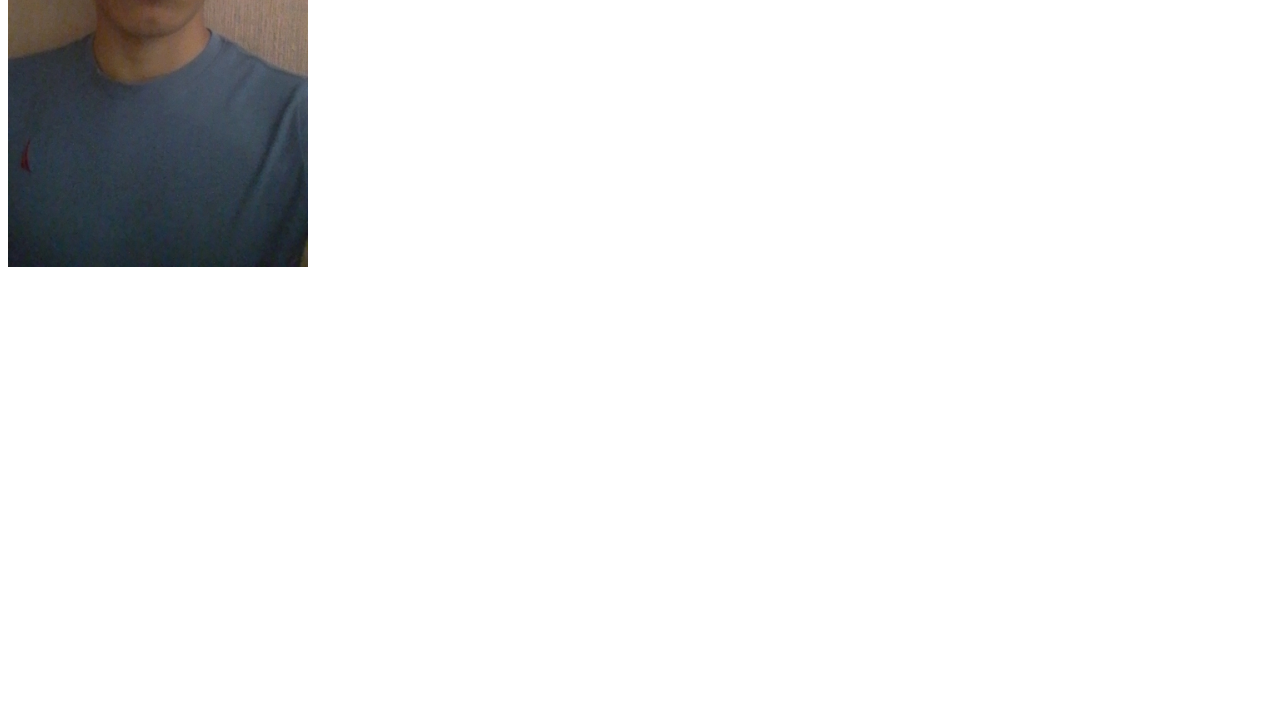
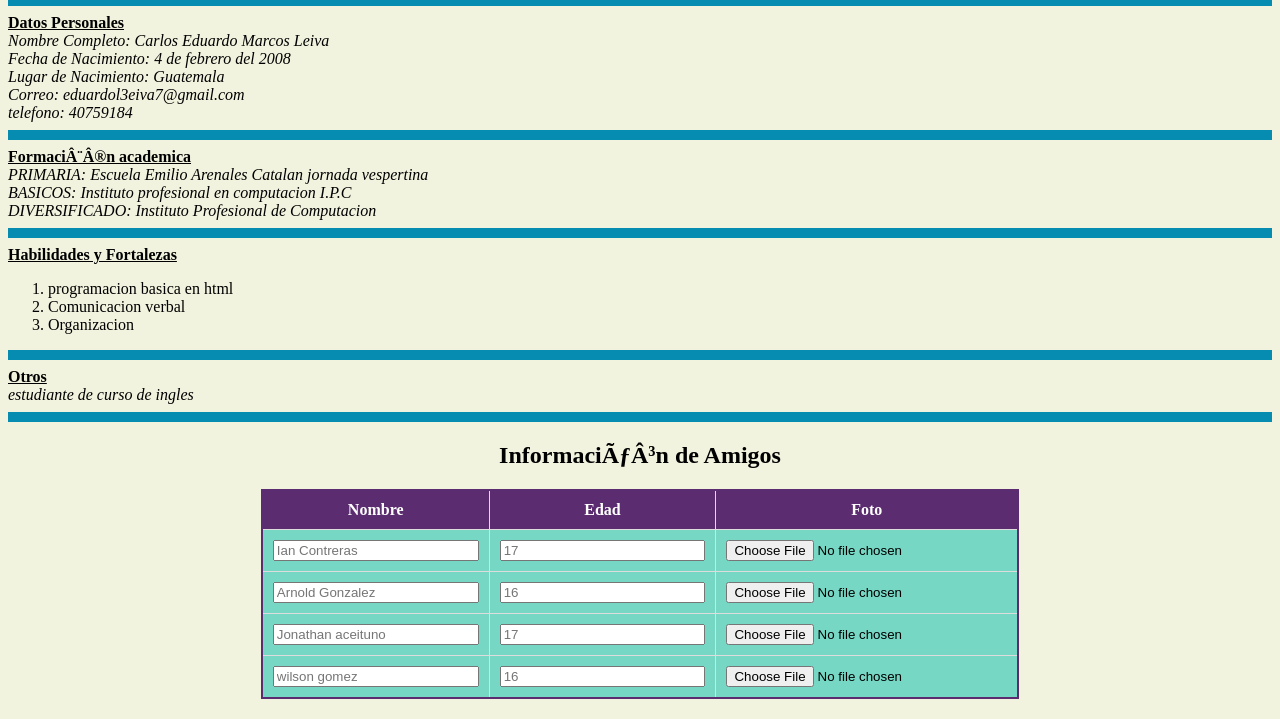
Before and after one commit to Eduardroid2/Curriculum, a plain HTML site: page index.html in a window 1280 px wide. Shown: the part 672-1391 px from the top of the page. Before the commit the page ends 947 px from the top, so only its background shows below. Drawn offline with Linux system fonts and the light colour scheme.

Commit message:
Update index.html

```diff
--- a/index.html
+++ b/index.html
@@ -1,27 +1,107 @@
 <html>
 <head>
-    <title>Mi Proyecto</title>
+    <h2>Imagen Representativa</h2>
+   <img src="curriculum.webp"  alt="" width="300">
+    <title>Mi Proyecto Web</title>
+</head>
+<body style="background-color: f2f3de;">
+    <h1>Bienvenido a Mi Portafolio</h1>
+    <hr size="10" noshade color = "068cb0" align = "center">
+
+   <b> <u>Datos Personales</u></b><br>
+    <i>Nombre Completo: Carlos Eduardo Marcos Leiva </i><br>
+    <i>Fecha de Nacimiento: 4 de febrero  del 2008</i><br>
+     <i>Lugar de Nacimiento: Guatemala </i><br>
+    <i> Correo: eduardol3eiva7@gmail.com</i><br>
+     <i>telefono: 40759184 </i><br>
+    <hr size="10"  color = "068cb0" align = "center">
+
+<b><u>Formaci¨®n academica</u></b><br>
+    <i>PRIMARIA:
+          Escuela Emilio Arenales Catalan jornada vespertina </i><br>
+    <i> BASICOS:
+           Instituto profesional en computacion I.P.C</i><br>
+    <i> DIVERSIFICADO:
+           Instituto Profesional de Computacion</i><br>
+    <hr size="10" color = "068cb0" align = "center">
+
+
+<b><u>Habilidades y Fortalezas</u></b><br>
+    <ol>
+  <li>programacion basica en html</li>
+  <li>Comunicacion verbal</li>
+  <li>Organizacion </li>
+</ol>
+    <hr size="10" color = "068cb0" align = "center">
+
+<b><u>Otros</u></b><br>
+    <i> estudiante de curso de ingles </i><br>
+
+    <hr size="10" color = "068cb0" align = "center">
+
+
+     <meta charset="UTF-8">
+    <meta name="viewport" content="width=device-width, initial-scale=1.0">
+    <title>Tabla de Amigos</title>
+    <style>
+        table {
+            width: 60%;
+            margin: 20px auto;
+            border-collapse: collapse;
+            border: 2px solid #5B2C6F;
+            background-color: #76D7C4;
+        }
+        th, td {
+            padding: 10px;
+            text-align: center;
+            border: 1px solid #ddd;
+        }
+        th {
+            background-color: #5b2c6f;
+            color: white;
+        }
+        td input {
+            width: 100%;
+        }
+        td img {
+            width: 50px;
+            height: 50px;
+            border-radius: 50%;
+        }
+    </style>
 </head>
 <body>
-    <h1>Bienvenido a Mi Portafolio</h1>
-    <hr size="5" noshade>
 
-    <b>Proyecto Curriculum</b><br>
+    <h2 style="text-align: center;">InformaciÃ³n de Amigos</h2>
 
-    <u>Datos Personales</u><br>
-    <i>Nombres: Calos Eduardo </i><br>
-     <i>Apellidos: Marcos Leiva </i><br>
-    <i>Carrera: Bachillerato en computación en ciencias y letras</i><br>
-<i>Estudiante del: instituto profesional en computación </i><br>
-<i> correo: eduardol3eiva7@gmail.com</i><br>
-<i>teléfono:4075 9184</i><br>
-    <hr size="23">
-
-    <h2> Habilidades sobre mi</h2>
-    <p> manejo de Excel y  word ,conocimientos principales de desarroll web, reparacion de pc y instalador de programas   </p>
-
-    <h2>Imagen Representativa</h2>
-    <img src="curriculum.webp" alt="Imagen de curriculum" width="300">
+    <table>
+        <tr>
+            <th>Nombre</th>
+            <th>Edad</th>
+            <th>Foto</th>
+        </tr>
+        <tr>
+            <td><input type="text" name="nombre1" placeholder="Ian Contreras"></td>
+            <td><input type="number" name="edad1" placeholder="17"></td>
+            <td><input type="file" name="foto1" accept="IMG-20250215-WA0009.jpg"></td>
+        </tr>
+        <tr>
+            <td><input type="text" name="nombre2" placeholder="Arnold Gonzalez"></td>
+            <td><input type="number" name="edad2" placeholder="16"></td>
+            <td><input type="file" name="foto2" accept="Screenshot_20250215-195014~2.png"></td>
+        </tr>
+        <tr>
+            <td><input type="text" name="nombre3" placeholder="Jonathan aceituno"></td>
+            <td><input type="number" name="edad3" placeholder="17"></td>
+            <td><input type="file" name="foto3" accept="Screenshot_20250215-194954~2.png"></td>
+        </tr>
+        <tr>
+            <td><input type="text" name="nombre4" placeholder="wilson gomez
+"></td>
+            <td><input type="number" name="edad4" placeholder="16"></td>
+            <td><input type="file" name="foto4" accept="Screenshot_20250215-195032~2.png"></td>
+        </tr>
+    </table>
 
 </body>
 </html>
```
